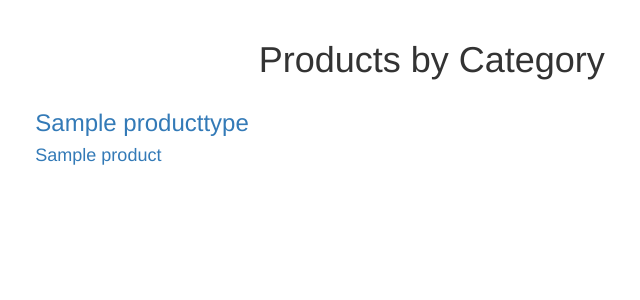
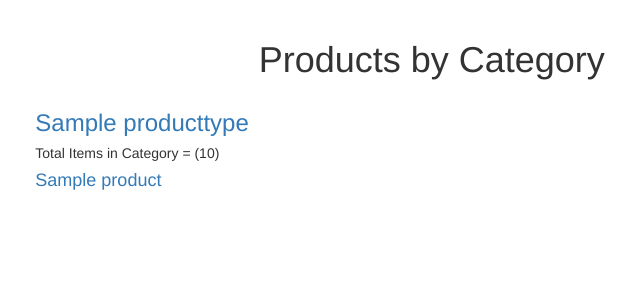
Before and after one commit to Karma-Khameleons/bangazon-website, a Django app: page /categories/ in a window 1280 px wide. Shown: the part 52-352 px from the top of the page, without its empty margins (183-823 px from the left). Run offline with Django 3.2, Linux system fonts and the light colour scheme; tables that the repository leaves empty hold one stand-in row (values such as "Sample post"); some libraries are stand-ins or nearby versions.

Commit message:
updated categories to reflect quantity

```diff
--- a/bangazon_website/bang_app/templates/categories.html
+++ b/bangazon_website/bang_app/templates/categories.html
@@ -9,6 +9,7 @@
 	<div class="col-md-10 col-md-offset-2">
 		<h3><a href="{% url 'bang_app:product_list' id=category.id %}">{{ category.label }}</a></h3>
 		{% for p in category.products %}
+			<h5>Total Items in Category = ({{p.quantity}})</h5>
 			<h4><a href="{% url 'bang_app:product_detail' id=p.id %}">{{p.name}}</a></h4>
 		{% endfor %}
 	</div>
--- a/bangazon_website/bang_app/views/products_view.py
+++ b/bangazon_website/bang_app/views/products_view.py
@@ -31,6 +31,7 @@ class ProductsView(TemplateView):
 		self.category_list = ProductType.objects.order_by('id')
 		for c in self.category_list:
 			c.products = Product.objects.filter(product_type_id=c.id)[:10]
+			c.quantity = Product.objects.filter(product_type_id=c.id).count()
 		try:
 			self.cart = CustomerOrder.objects.get(customer=request.user.customer, active_order=1)
 			self.line_items = self.cart.line_items.all()
```
